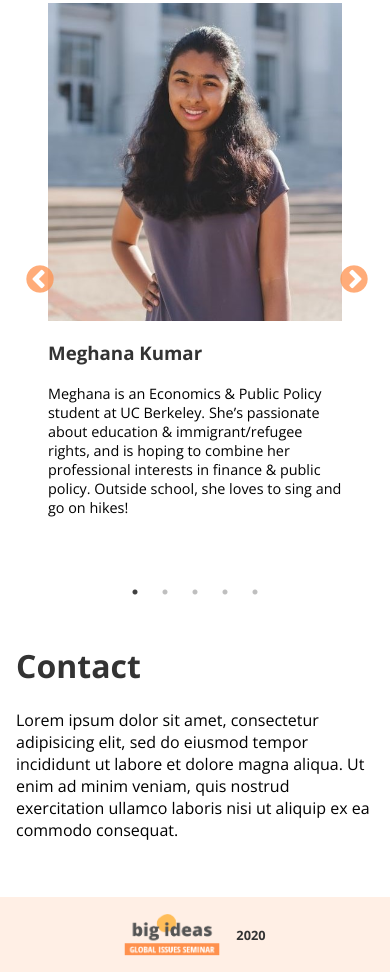
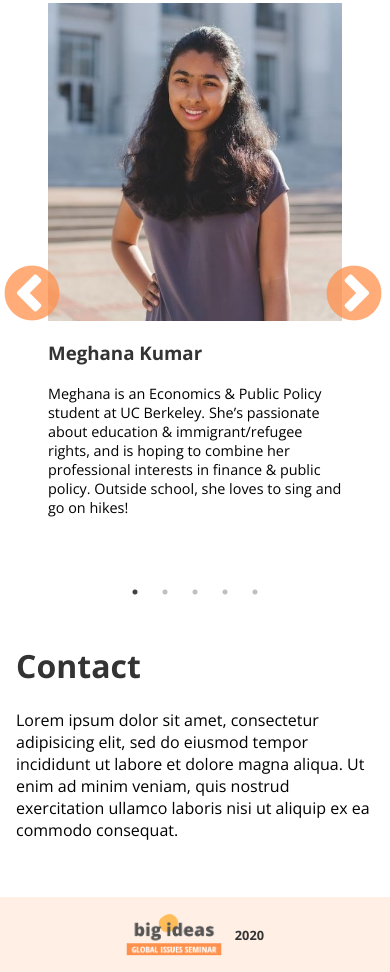
Before and after one commit to shannoding/big-ideas, a plain HTML site: page index2.html in a window 390 px wide. Shown: the part 3106-4078 px from the top of the page. Drawn offline with nearby package versions, Linux system fonts and the light colour scheme.

Commit message:
em, sure

```diff
--- a/style2.css
+++ b/style2.css
@@ -87,7 +87,7 @@ nav ul {
 	}
 	#land h2 {
 		color:#777;
-		font-size:1.2rem;
+		font-size:1.2em;
 		font-weight:normal;
 	}
 
@@ -128,8 +128,8 @@ nav ul {
 #footer p {
 	display: inline-block;
 	vertical-align: middle;
-	font-size:0.8rem;
-	margin-left:1rem;
+	font-size:0.8em;
+	margin-left:1em;
 	font-weight: bold;
 	color:#333;
 }
@@ -207,7 +207,7 @@ nav ul {
 	color:white;
 	border:none;
 	font-weight:bold;
-	font-size:1.2rem;
+	font-size:1.2em;
 	border-bottom:5px solid #CC743D;
 	margin:1rem 0;
 	text-decoration: none;
@@ -231,13 +231,13 @@ nav ul {
 	padding-left:1rem;
 }
 .person .bio p {
-	font-size:0.9rem;
+	font-size:0.9em;
 }
 
 
 .slick-next:before, .slick-prev:before {
-	font-size:2rem;
 	color:#ff914d;
+	font-size:24px;
 }
 
 @media all and (max-width: 1280px) {
@@ -258,6 +258,9 @@ nav ul {
 	#land {
 		margin-bottom:0;
 	}
+	.slick-next:before, .slick-prev:before {
+		font-size:28px;
+	}
 }
 @media all and (max-width: 736px) {
 	.container-out {
@@ -276,6 +279,19 @@ nav ul {
 		padding-top:0;
 		padding-bottom:2rem;
 	}
+
+	.slick-next:before, .slick-prev:before {
+		font-size:64px;
+		color:#ff914d;
+	}
+	.slick-prev {
+		left:-16px;
+		z-index:999;
+	}
+	.slick-next {
+		right:32px;
+		z-index:999;
+	}
 }
 @media all and (max-width: 480px) {
 
@@ -293,12 +309,4 @@ nav ul {
 		padding:0;
 		width:100%;
 	}
-	.slick-prev {
-		left:0.5rem;
-		z-index:999;
-	}
-	.slick-next {
-		right:1rem;
-		z-index:999;
-	}
 }
```
